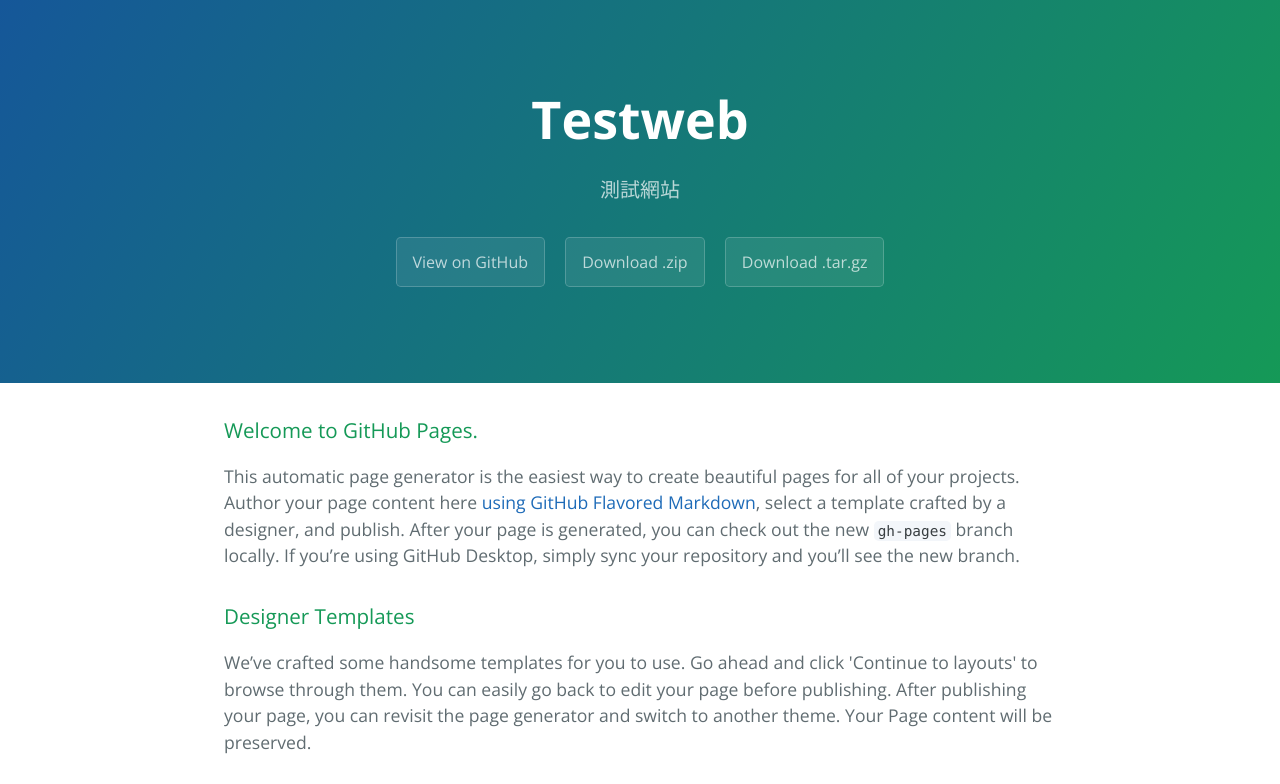
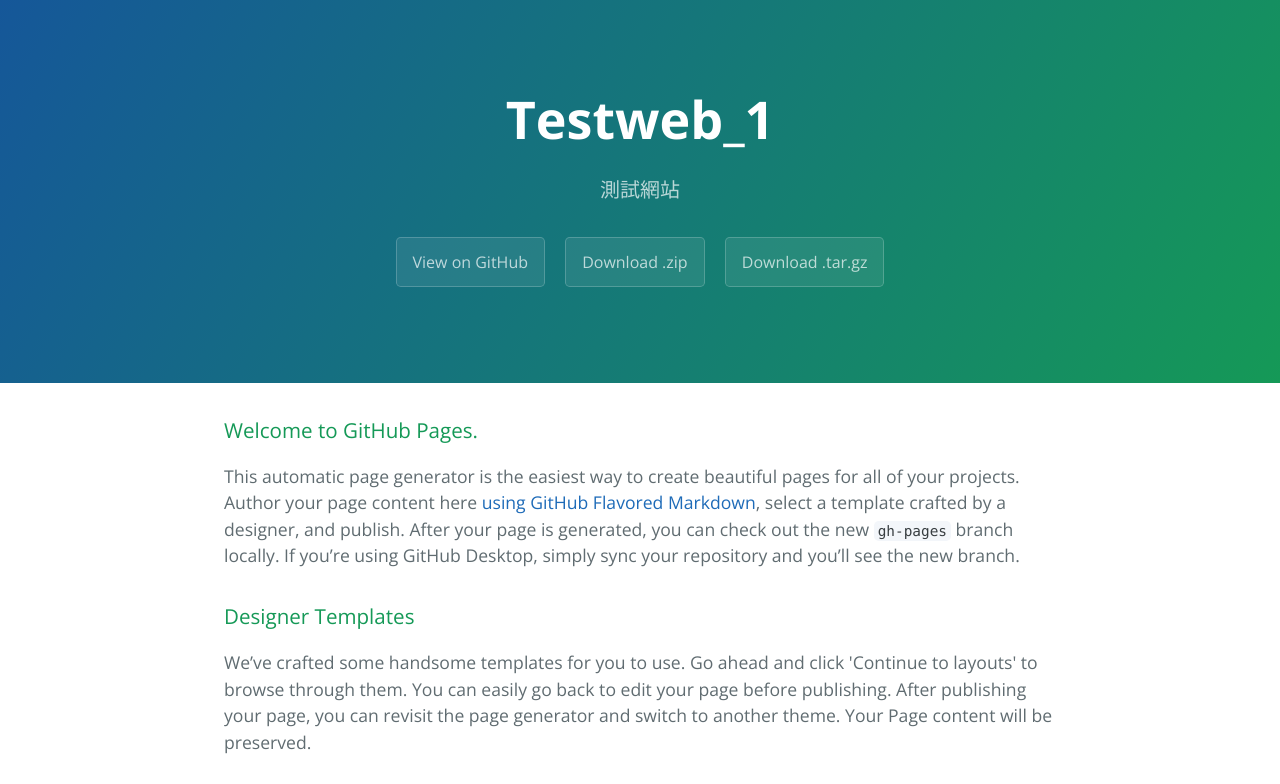
Before and after one commit to xiadan/TestWeb, a plain HTML site: page index.html in a window 1280 px wide. Shown: the top 784 px of the page. Drawn offline with nearby package versions, Linux system fonts and the light colour scheme.

Commit message:
testChange
testChange

```diff
--- a/index.html
+++ b/index.html
@@ -11,7 +11,7 @@
   </head>
   <body>
     <section class="page-header">
-      <h1 class="project-name">Testweb</h1>
+      <h1 class="project-name">Testweb_1</h1>
       <h2 class="project-tagline">測試網站</h2>
       <a href="https://github.com/xiadan/TestWeb" class="btn">View on GitHub</a>
       <a href="https://github.com/xiadan/TestWeb/zipball/master" class="btn">Download .zip</a>
```
